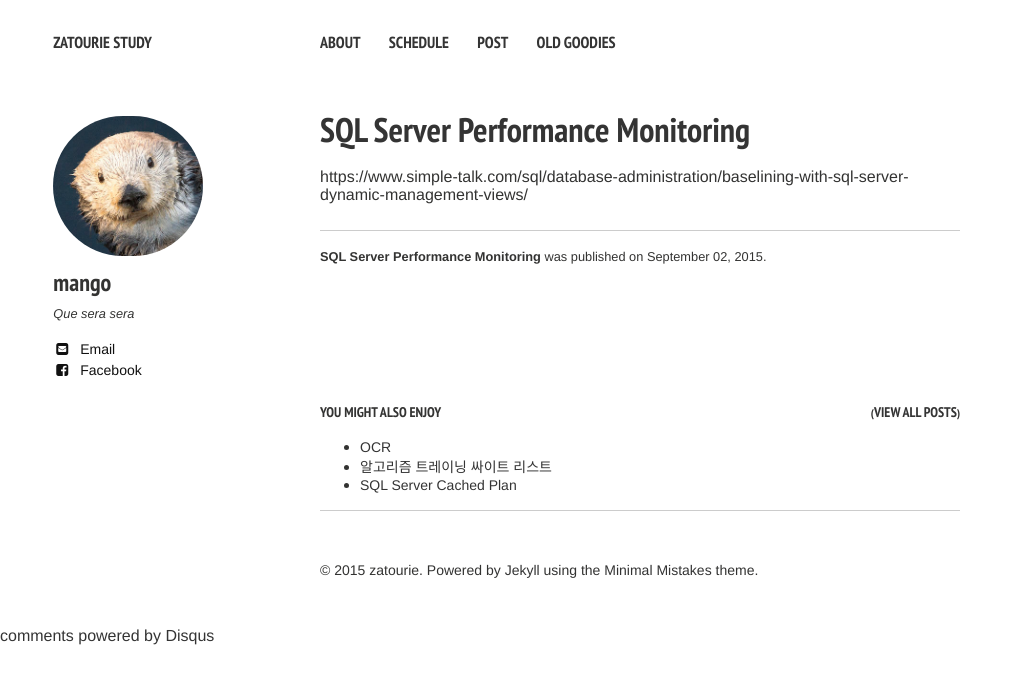
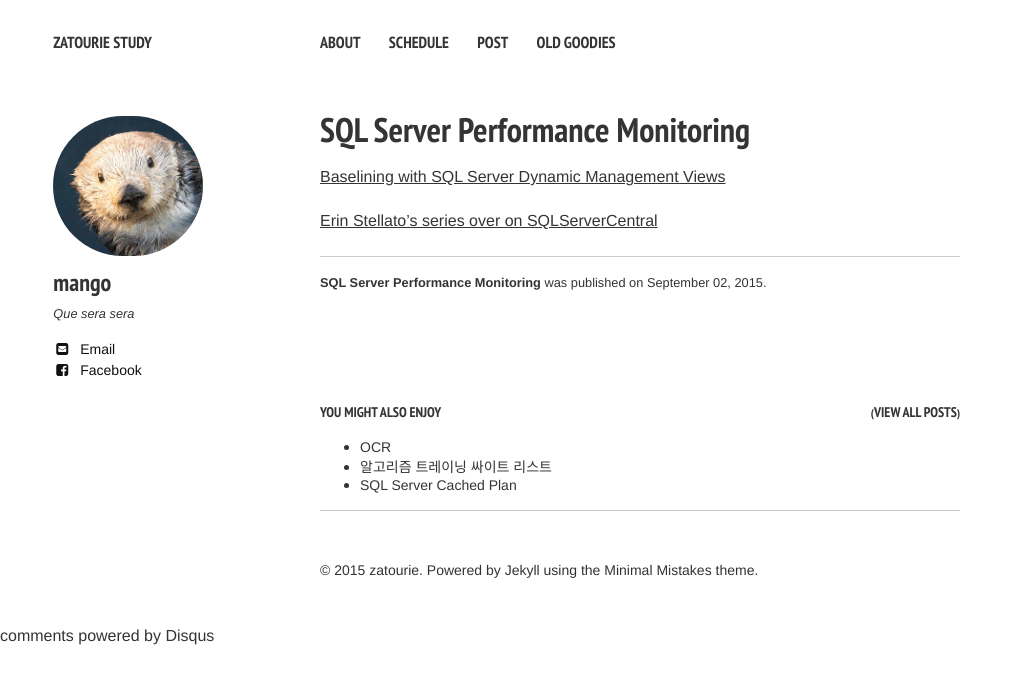
Before and after one commit to zatourie/zatourie.github.io, a Jekyll site: the page built from _posts/2015-09-02-SQL_Server_Performance.md, in a window 1280 px wide. Shown: the top 684 px of the page, without its empty margins (0-1023 px from the left). Built offline with Jekyll 4.4.1, drawn with Linux system fonts in a browser that asks for light colours; nearby versions of some CDN libraries; comment, search, counter and statistics services are not loaded.

Commit message:
add a link

```diff
--- a/_posts/2015-09-02-SQL_Server_Performance.md
+++ b/_posts/2015-09-02-SQL_Server_Performance.md
@@ -11,4 +11,7 @@ author: mango
 share: false
 comments: true
 ---
-https://www.simple-talk.com/sql/database-administration/baselining-with-sql-server-dynamic-management-views/
+
+[Baselining with SQL Server Dynamic Management Views](https://www.simple-talk.com/sql/database-administration/baselining-with-sql-server-dynamic-management-views/)
+
+[Erin Stellato's series over on SQLServerCentral](http://www.sqlservercentral.com/Authors/Articles/Erin_Stellato/351331/)
```
